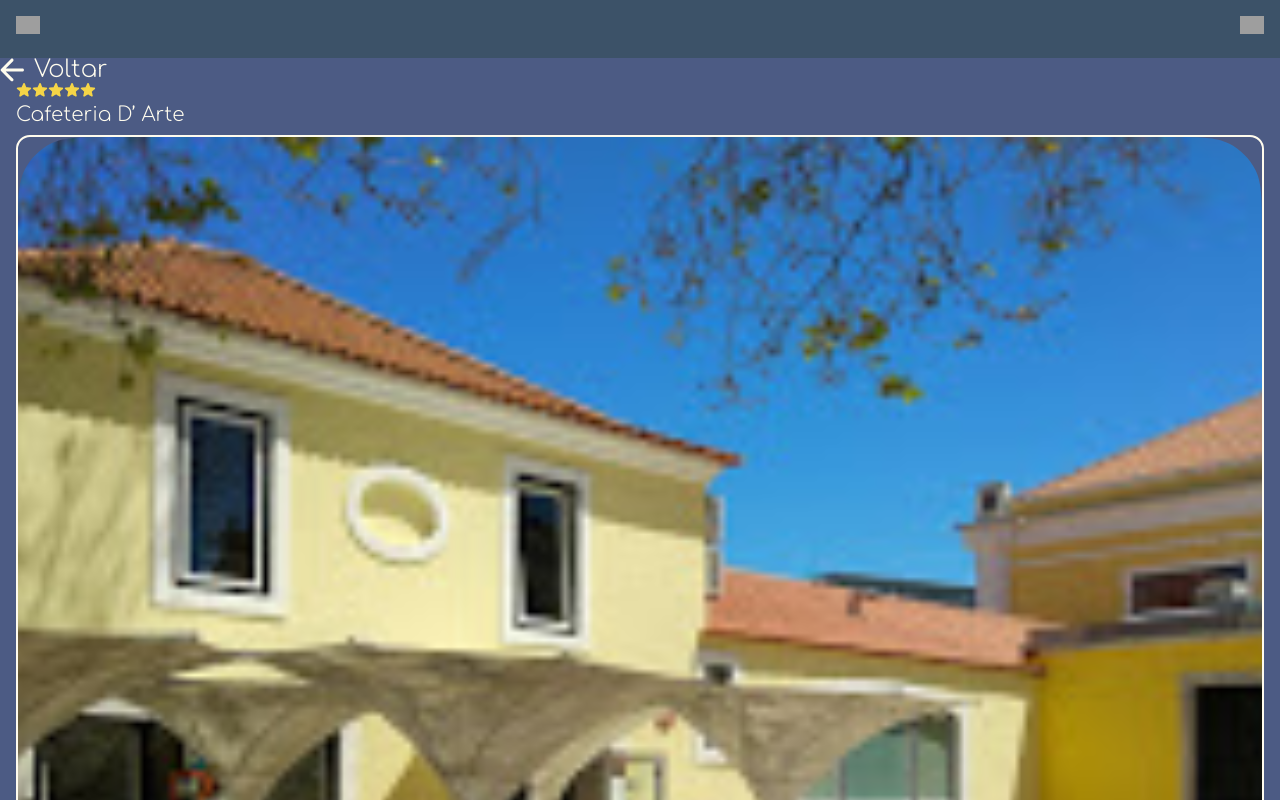
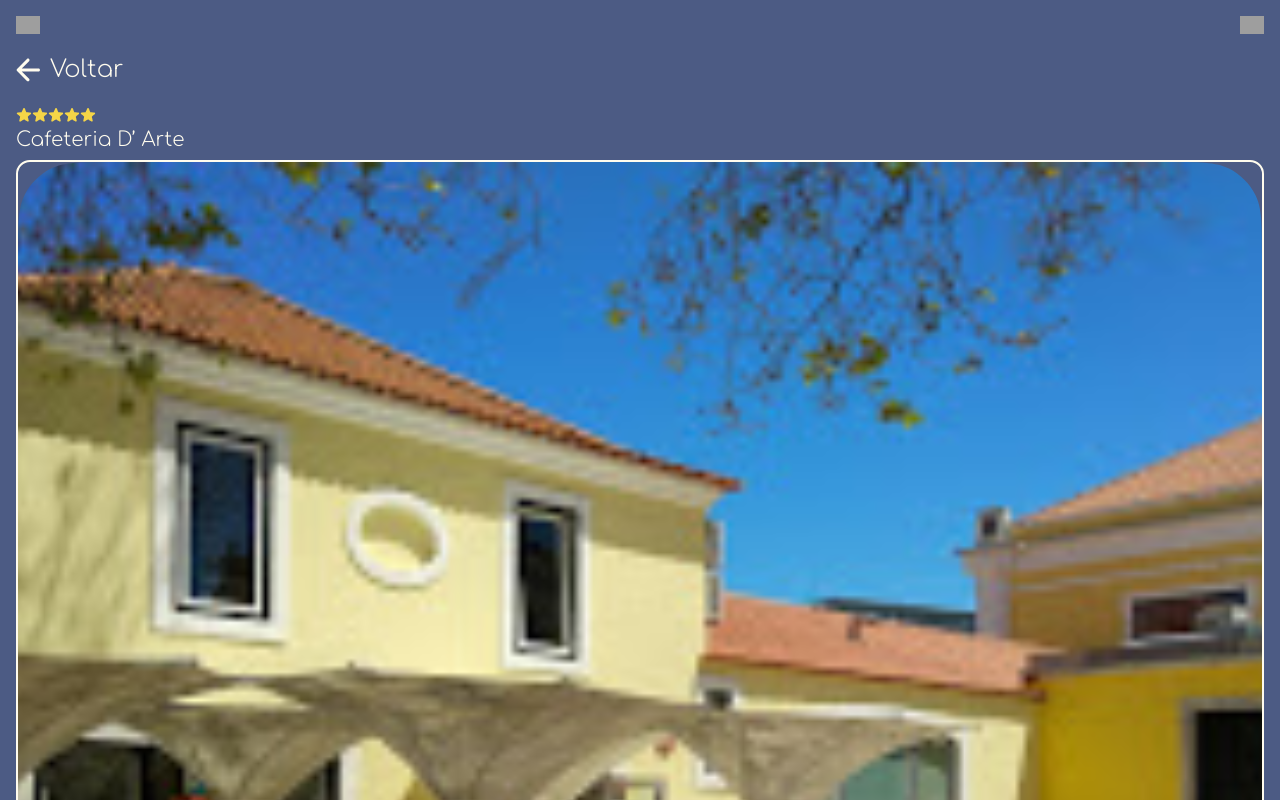
Before and after one commit to JuniorAlvesbr/business-search, a React (Create React App) app: page /details in a window 1280 px wide. Shown: the top 800 px of the page. Built offline with nearby package versions, Linux system fonts and the light colour scheme; grey boxes are pictures that could not be loaded.

Commit message:
Position BackAction

```diff
--- a/src/components/BackAction/styles.js
+++ b/src/components/BackAction/styles.js
@@ -8,6 +8,8 @@ const BackActionStyle = styled(Link)`
     display: flex;
     align-items: center;
     text-decoration: none;
+    padding-left: 16px;
+    margin-bottom: 25px;
 
     & > ${IconArrow} {
         margin-right: 10px;
--- a/src/components/HeaderMain/styles.js
+++ b/src/components/HeaderMain/styles.js
@@ -3,7 +3,6 @@ import LogoMain from '../LogoMain';
 import IconSearch from '../IconSearch';
 
 const HeaderMainStyle = styled.header`
-  background-color: #3c5268;
   display: flex;
   justify-content: space-between;
   align-items: center;
```
